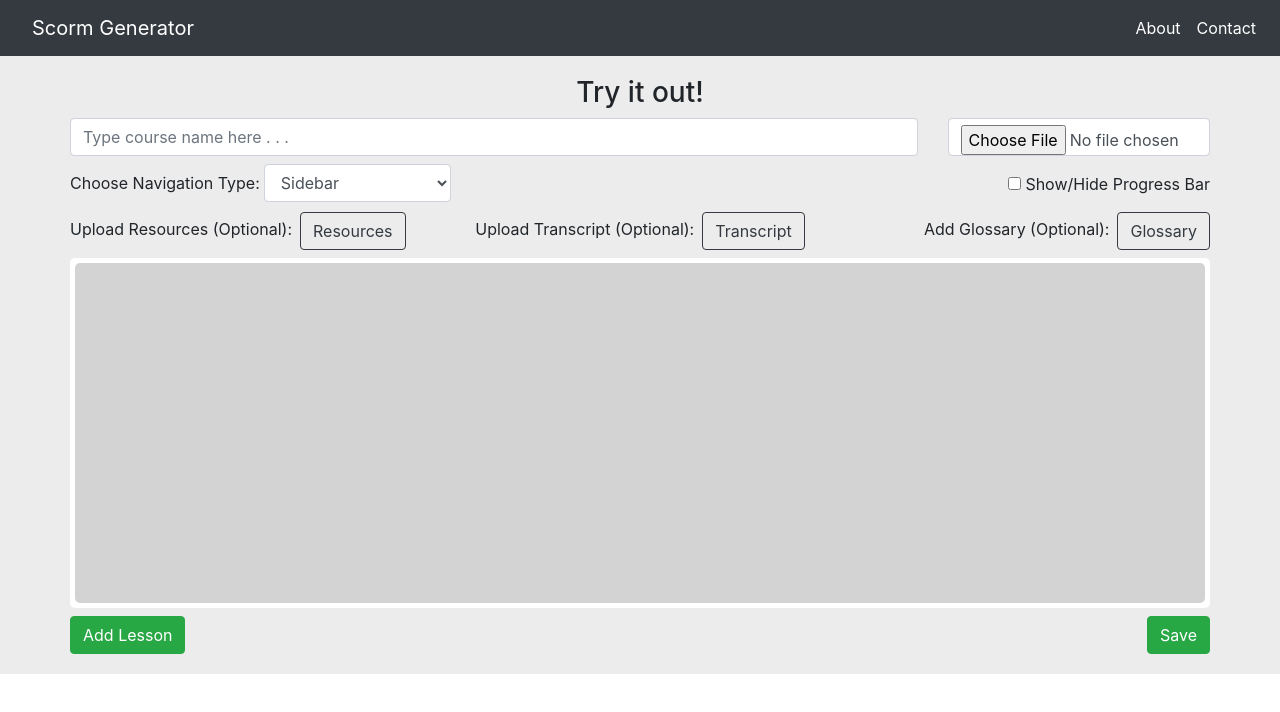
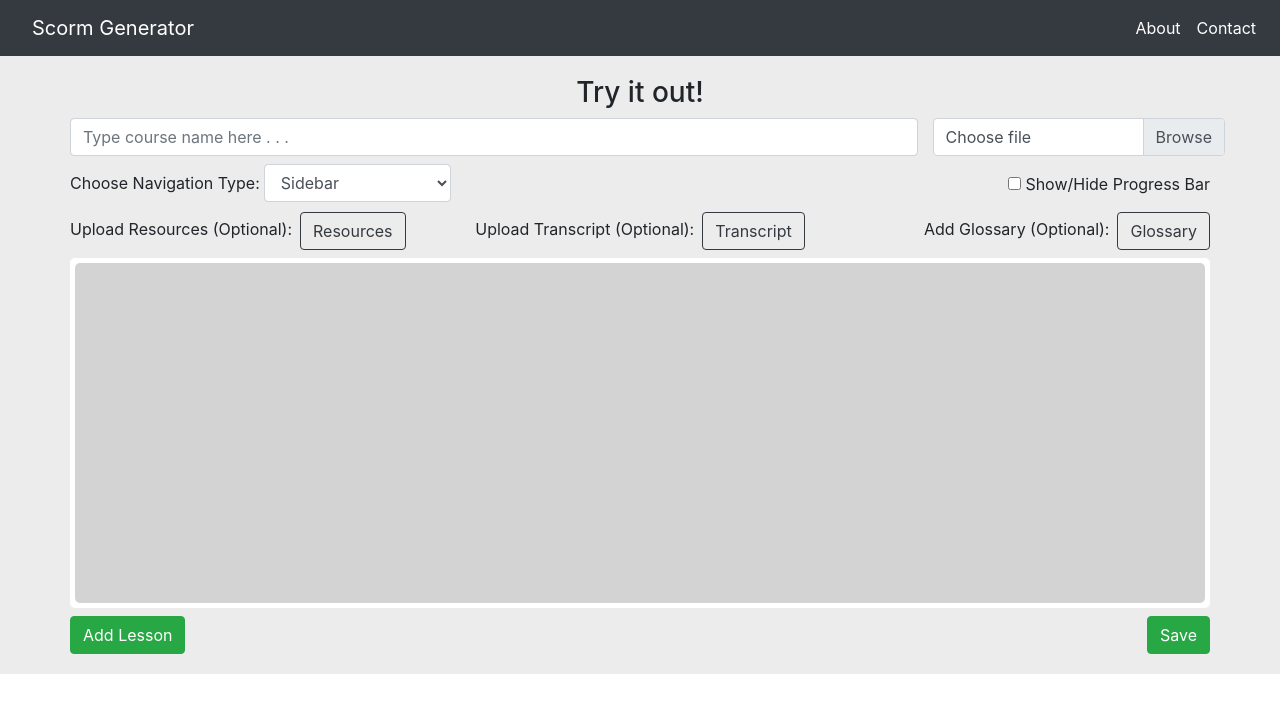
Before and after one commit to johnfelipe/scormgenerator, a React (Create React App) app: page / in a window 1280 px wide. Shown: the top 712 px of the page. Built offline with nearby package versions, Linux system fonts and the light colour scheme.

Commit message:
adds validation for course name and added file uploader

```diff
--- a/src/components/Generator/Main.js
+++ b/src/components/Generator/Main.js
@@ -193,12 +193,19 @@ class Main extends Component {
                 <div id="generator-container">
                 <Formik
                         initialValues={{
-
+                            courseTitle: '',
+                            courseLogo: '',
                         }}
 
                         onSubmit={values => {
 
                         }}
+
+                        validationSchema={Yup.object().shape({
+                            courseTitle: Yup.string()
+                                .required("Course title required"),
+                            }
+                        )}
                     >
                     {props => {
                             const {
@@ -219,12 +226,32 @@ class Main extends Component {
                                     </div>
                                     <div className="row">
                                         <div className="col-md-9">
-                                            <TextInput
+                                            <input
+                                                id="courseTitle"
+                                                name="courseTitle"
+                                                type="text"
+                                                className={(errors.courseTitle && touched.courseTitle && "error form-control") || "form-control"}
+                                                onChange={handleChange}
+                                                value={values.courseTitle}
+                                                onBlur={handleBlur}
                                                 placeholder="Type course name here . . ."
                                             />
+                                            {errors.courseTitle && touched.courseTitle && (
+                                                <div className="input-feedback">{errors.courseTitle}</div>
+                                            )}
                                         </div>
                                         <div className="col-md-3">
-                                            <FileInput />
+                                            <input
+                                                id="courseLogo"
+                                                name="courseLogo"
+                                                type="file"
+                                                className={(errors.courseLogo && touched.courseLogo && "error form-control custom-file-input") || "form-control custom-file-input"}
+                                                onChange={handleChange}
+                                                value={values.courseLogo}
+                                                onBlur={handleBlur}
+                                                accept="image/x-png,image/gif,image/jpeg"
+                                            />
+                                            <label htmlFor="courseLogo" className="custom-file-label" id="custom-form-label"> Choose file</label>
                                         </div>
                                     </div>
                                     <div className="row">
```
